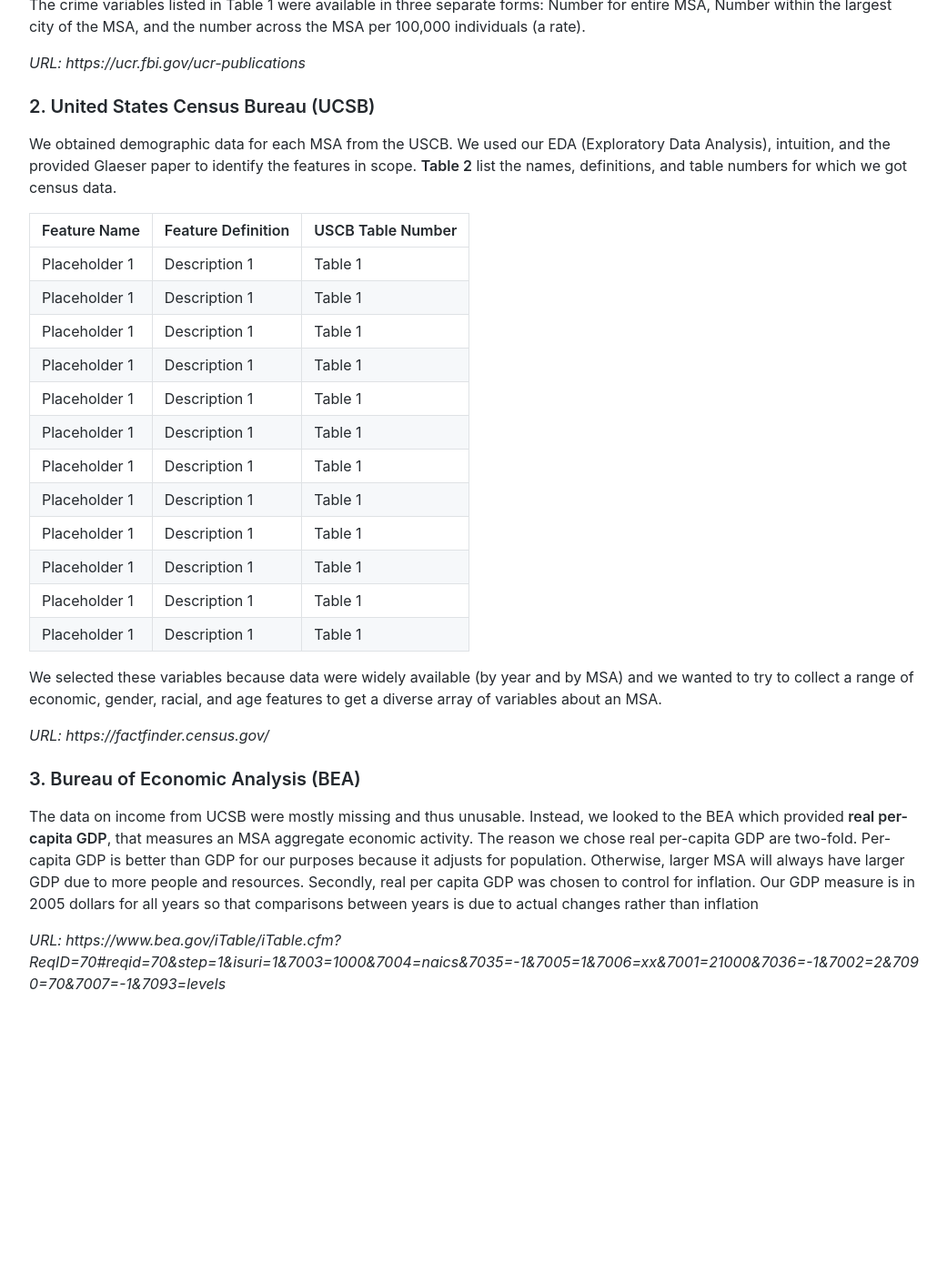
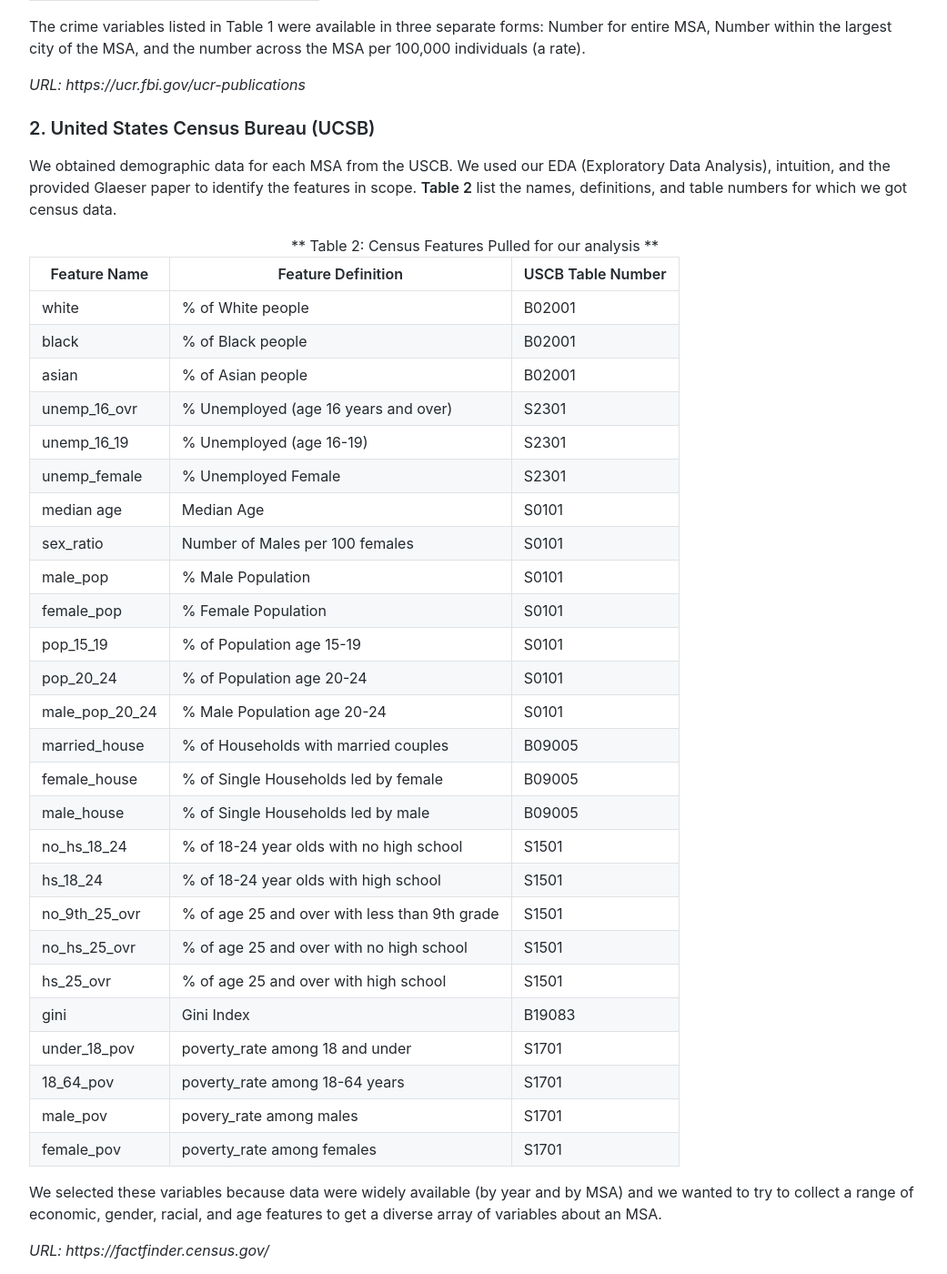
Before and after one commit to cs109group18/project, a Jekyll site: the page built from data_sources.md, in a window 1280 px wide and 1400 px high, scrolled down 843 px. Shown: the whole window at 91% size, without its empty margins (118-1159 px from the left). Built offline with Jekyll 4.4.1, drawn with Linux system fonts in a browser that asks for light colours; our own code applies the rules of GitHub Pages for plain Markdown files; comment, search, counter and statistics services are not loaded; before the commit the page ends 1968 px from its top, so only the background shows below that; some of the changed text lies outside the part shown.

Commit message:
datasources table added

```diff
--- a/data_sources.md
+++ b/data_sources.md
@@ -8,6 +8,8 @@ We used **three** primary sources for our project. For all sources, we gathered
 ### 1. FBI Uniform Crime Reporting (UCR) Program ###
 
 We **automated** the extraction murders and man-slaughter data from the FBI database for the years 2006 - 2017.**Table 1** lists the features provided in the FBI database.
+
+<center> ** Table 1: List of Crime Variables from FBI ** </center>
 
 |          Name          |
 |:--------------------------------|
@@ -31,22 +33,37 @@ The crime variables listed in Table 1 were available in three separate forms: Nu
 
 We obtained demographic data for each MSA from the USCB.  We used our EDA (Exploratory Data Analysis), intuition, and the provided Glaeser paper to identify the features in scope. **Table 2** list the names, definitions, and table numbers for which we got census data.
 
+<center> ** Table 2: Census Features Pulled for our analysis ** </center>
+
 
 |          Feature Name          | Feature Definition | USCB Table Number |
 |--------------------------------|---|----------------------------------------------------------------------|
-| Placeholder 1                     | Description 1 | Table 1 |
-| Placeholder 1                     | Description 1 | Table 1 |
-| Placeholder 1                     | Description 1 | Table 1 |
-| Placeholder 1                     | Description 1 | Table 1 |
-| Placeholder 1                     | Description 1 | Table 1 |
-| Placeholder 1                     | Description 1 | Table 1 |
-| Placeholder 1                     | Description 1 | Table 1 |
-| Placeholder 1                     | Description 1 | Table 1 |
-| Placeholder 1                     | Description 1 | Table 1 |
-| Placeholder 1                     | Description 1 | Table 1 |
-| Placeholder 1                     | Description 1 | Table 1 |
-| Placeholder 1                     | Description 1 | Table 1 |
-
+| white | % of White people | B02001
+| black | % of Black people | B02001
+| asian | % of Asian people | B02001
+| unemp_16_ovr | % Unemployed (age 16 years and over) | S2301
+| unemp_16_19 | % Unemployed (age 16-19) | S2301
+| unemp_female | % Unemployed Female | S2301
+| median age| Median Age | S0101
+| sex_ratio | Number of Males per 100 females | S0101
+| male_pop | % Male Population | S0101
+| female_pop | % Female Population | S0101
+| pop_15_19 | % of Population age 15-19 | S0101
+| pop_20_24 | % of Population age 20-24 | S0101
+| male_pop_20_24 | % Male Population age 20-24 | S0101
+| married_house | % of Households with married couples | B09005
+| female_house | % of Single Households led by female | B09005
+| male_house | % of Single Households led by male | B09005
+| no_hs_18_24 | % of 18-24 year olds with no high school | S1501
+| hs_18_24 | % of 18-24 year olds with high school | S1501
+| no_9th_25_ovr | % of age 25 and over with less than 9th grade | S1501
+| no_hs_25_ovr | % of age 25 and over with no high school | S1501
+| hs_25_ovr | % of age 25 and over with high school | S1501
+| gini | Gini Index | B19083
+| under_18_pov  | poverty_rate among 18 and under | S1701
+| 18_64_pov | poverty_rate among 18-64 years | S1701
+| male_pov | povery_rate among males | S1701
+| female_pov | poverty_rate among females  | S1701
 
 We selected these variables because data were widely available (by year and by MSA) and we wanted to try to collect a range of economic, gender, racial, and age features to get a diverse array of variables about an MSA.
 
```
